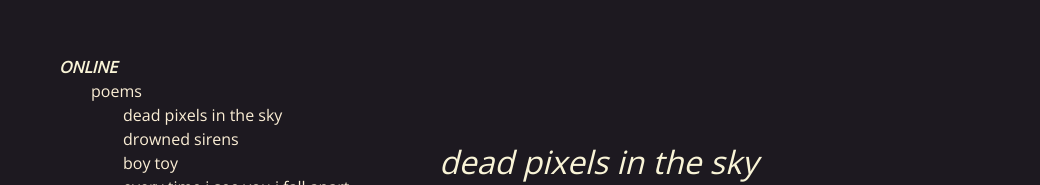
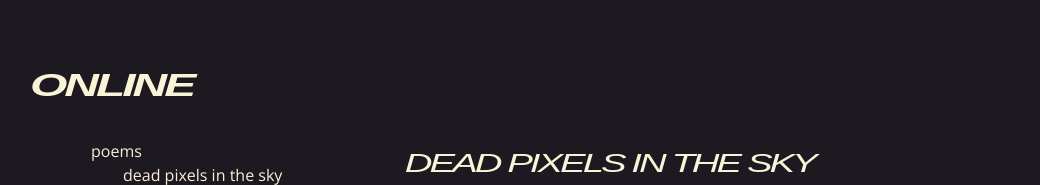
Before and after one commit to sweettyrant/sweettyrant.github.io, a plain HTML site: page index.html in a window 1280 px wide. Shown: the part 145-330 px from the top of the page, without its empty margins (23-1063 px from the left). Drawn offline with nearby package versions, Linux system fonts and the light colour scheme.

Commit message:
change title font style

```diff
--- a/css/style.css
+++ b/css/style.css
@@ -11,6 +11,15 @@ html, body
 	position: relative;
 }
 
+.title
+{
+	font-size: 40px;
+	transform: scale(1.2, 0.8);
+	font-family: 'Open Sans Ultra-Bold', sans-serif;
+	letter-spacing: -2.5px;
+	font-style: italic;
+	font-weight: 900;
+}
 
 
 body img {
@@ -32,7 +41,13 @@ body img {
 
 .poemTitle
 {
+	display: inline-block;
+	transform: scale(1.2, 0.8);
+	font-family: 'Open Sans Ultra-Bold', sans-serif;
+	letter-spacing: -2.5px;
 	font-style: italic;
+	font-weight: 900;
+
 	z-index: 3;
 }
 
--- a/index.html
+++ b/index.html
@@ -42,7 +42,7 @@
 							<a href="#">=</a>
 						</div>
 
-						<div class="col-10 justify-content-center align-items-center"><b><i>ONLINE</i></b></div>
+						<div class="col-10 justify-content-center align-items-center">ONLINE</div>
 
 						<div class="col-1 d-flex flex-column justify-content-center align-items-center">+</div>
 					</div>
@@ -73,7 +73,8 @@
 		<div class="row">
 			<div class="col-xl-4 d-none d-lg-block">
 				<div class="position-fixed" id="sidebar">
-					<b><i>ONLINE</i></b><br>
+					<div class="title">ONLINE</div>
+					<br>
 					<ul>
 						<li><div class = "maincategory"><a id="poems" href="#top">poems</a></div></li></li>
 						<ul>
@@ -102,7 +103,7 @@
 					<a name = "top"></a>
 					<div class="poemPage" id="p01">
 						<br><br><br><br><br><br><br><br><br><br><br><br>
-						<div class="poemTitle"><h2>dead pixels in the sky</h2></div>
+						<div class="poemTitle"><h2>DEAD PIXELS IN THE SKY</h2></div>
 
 						<div class="poemText d-flex flex-column justify-content-center align-items-center">
 							dead pixels in the sky<br>
@@ -128,7 +129,8 @@
 					</div>
 					<div class="poemPage" id="p02">
 						<br><br><br><br><br><br><br><br><br><br><br><br>
-						<div class="poemTitle"><h2>drowned sirens</h2></div>
+						<div class="poemTitle"><h2>DROWNED SIRENS</h2></div>
+						<br>
 						the demon on my shoulder got the blinking lights on<br>
 						carving circles ‘round the block like my last name is kandinsky<br>
 						avoid shaking hands and looking into mirrors<br>
```
